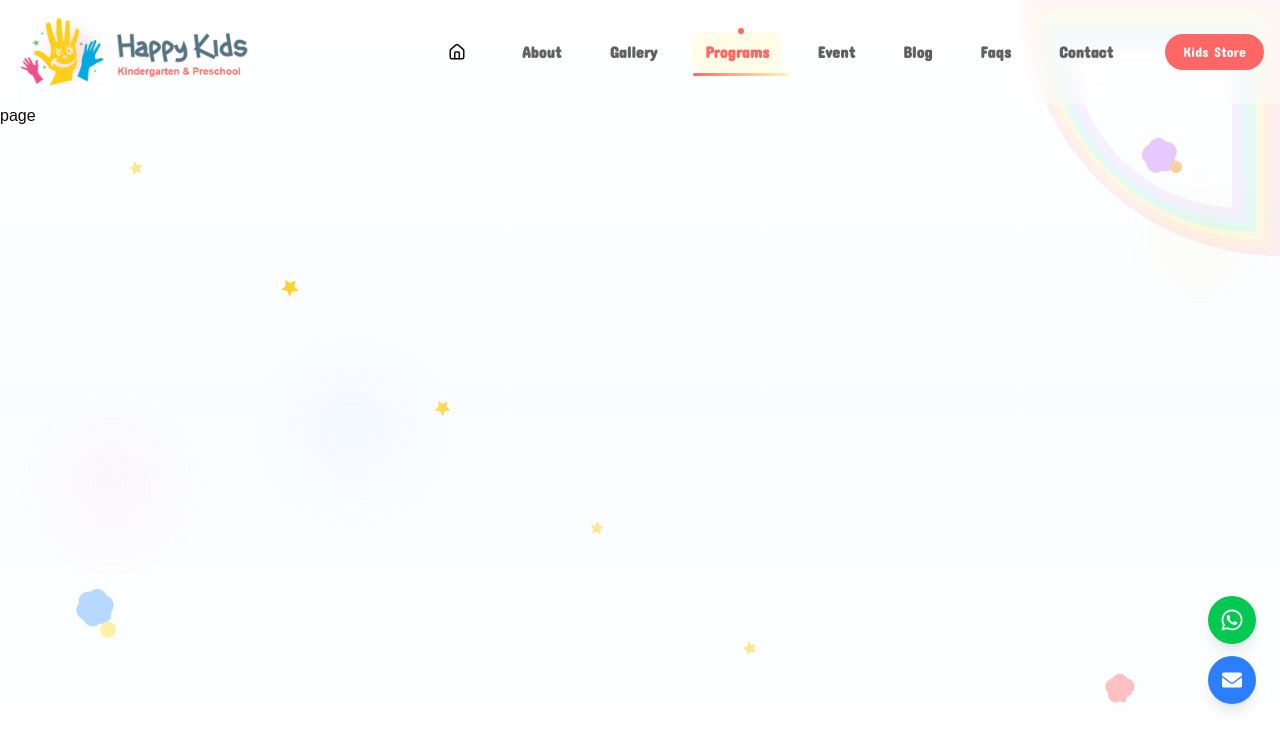
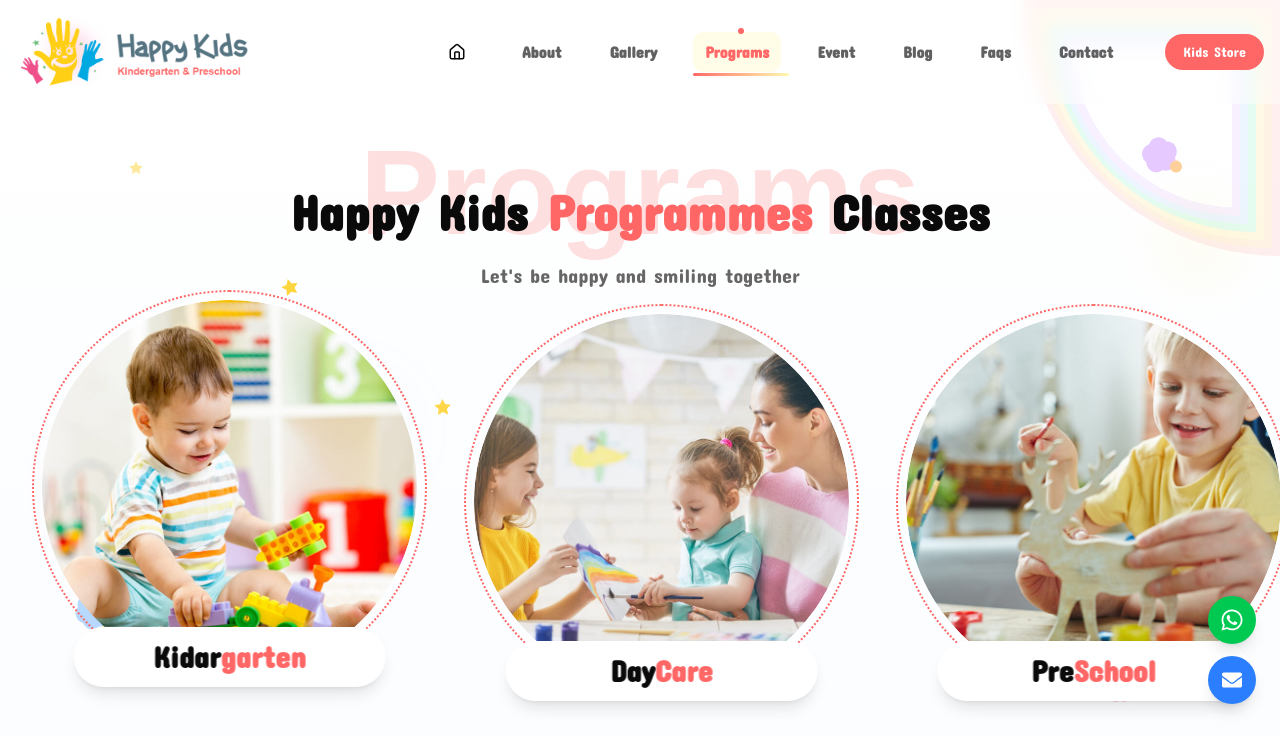
Before and after one commit to Dotun-Balogun/happy-kids, a Next.js app: page /programs in a window 1280 px wide. Shown: the top 736 px of the page. Built offline with nearby package versions, Linux system fonts and the light colour scheme.

Commit message:
event page

```diff
--- a/app/(pages)/programs/page.tsx
+++ b/app/(pages)/programs/page.tsx
@@ -1,8 +1,28 @@
-import React from 'react'
+import { servicesData } from '@/app/data/Service'
+import HeadingWithFaintText from '@/components/HeadingWithFaintText'
+import ServiceCard from '@/components/ui/cards/ServiceCard'
 
 const page = () => {
   return (
-    <div>page</div>
+    <div className='container mx-auto px-4 py-20 '>
+         <HeadingWithFaintText
+                    faintText='Programs'
+                    faintTextClassName='top-2 left-1/2 -translate-x-1/2  text-primary text-[48px] font-bold opacity-10 lg:opacity-20'
+                  >
+                    <h2 className='text-[32px] md:text-4xl lg:text-[50px] font-concert-one font-bold text-center'>
+                      Happy  Kids{" "} <span className='text-primary'>Programmes</span>{" "} Classes
+                    </h2>
+                  <p className="text-[20px] text-[#666666] text-center mt-5 px-4">Let's be happy and smiling together</p>
+
+                  </HeadingWithFaintText>
+
+                 <div className='grid grid-cols-1 md:grid-cols-2 lg:grid-cols-3 xl:grid-cols-3 place-items-center
+                                        gap-8 md:gap-10 lg:gap-12 '>
+                              {servicesData.map((service) => (
+                                <ServiceCard key={service.id} service={service} />
+                              ))}
+                          </div>
+    </div>
   )
 }
 
--- a/app/data/Service.ts
+++ b/app/data/Service.ts
@@ -33,5 +33,27 @@ export const servicesData: Service[] = [
     image: kid3,
     description: "Our preschool curriculum is designed to prepare children for their educational journey. Through play-based learning, social interaction, and creative exploration, we build foundational skills in literacy, numeracy, and critical thinking."
   },
+  {
+    id: 4,
+    title: "Pre",
+    highlightText: "School",
+    image: kid3,
+    description: "Our preschool curriculum is designed to prepare children for their educational journey. Through play-based learning, social interaction, and creative exploration, we build foundational skills in literacy, numeracy, and critical thinking."
+  },
+  {
+    id: 5,
+    title: "Pre",
+    highlightText: "School",
+    image: kid3,
+    description: "Our preschool curriculum is designed to prepare children for their educational journey. Through play-based learning, social interaction, and creative exploration, we build foundational skills in literacy, numeracy, and critical thinking."
+  },
+   {
+    id: 6,
+    title: "Pre",
+    highlightText: "School",
+    image: kid3,
+    description: "Our preschool curriculum is designed to prepare children for their educational journey. Through play-based learning, social interaction, and creative exploration, we build foundational skills in literacy, numeracy, and critical thinking."
+  },
+
 
 ]
```
